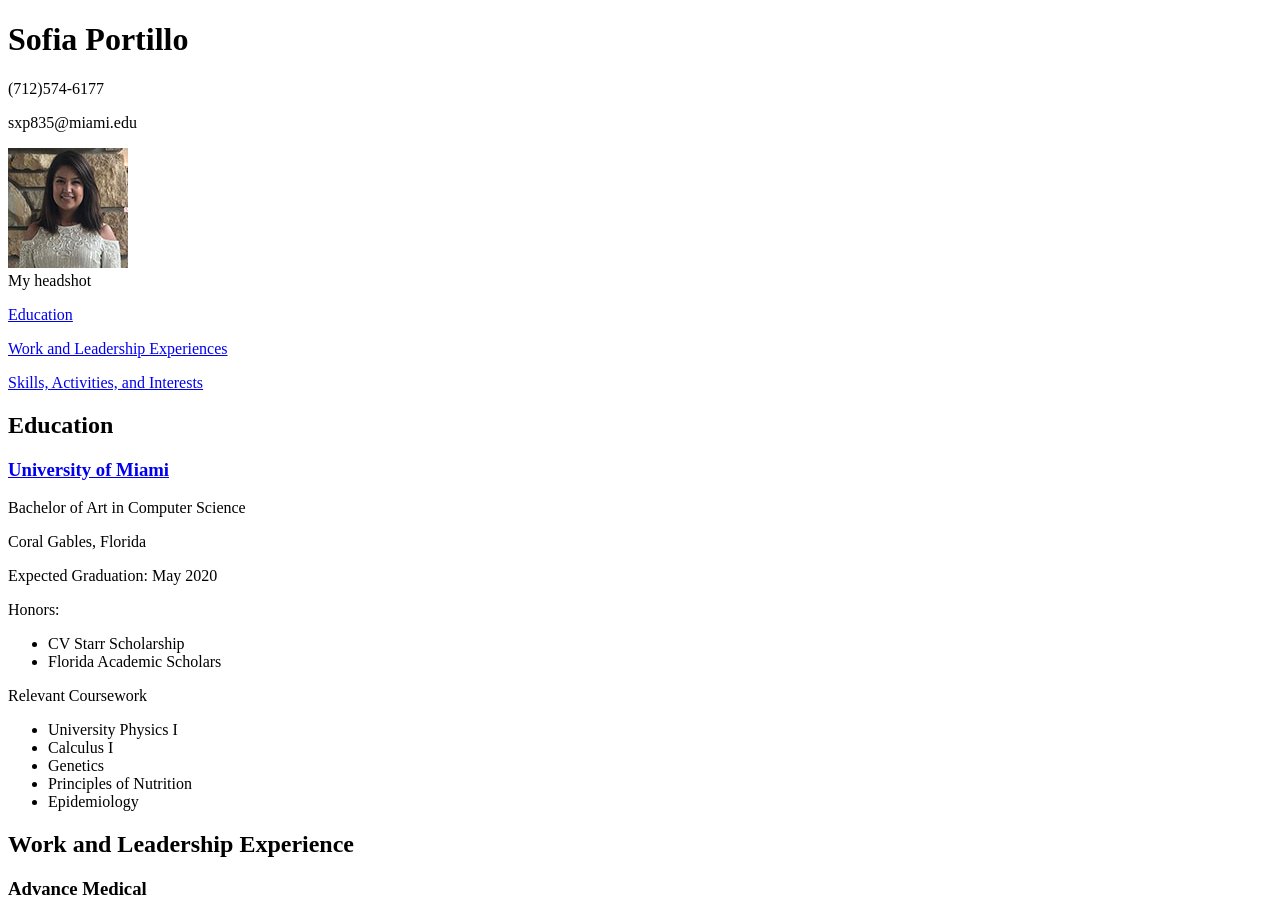
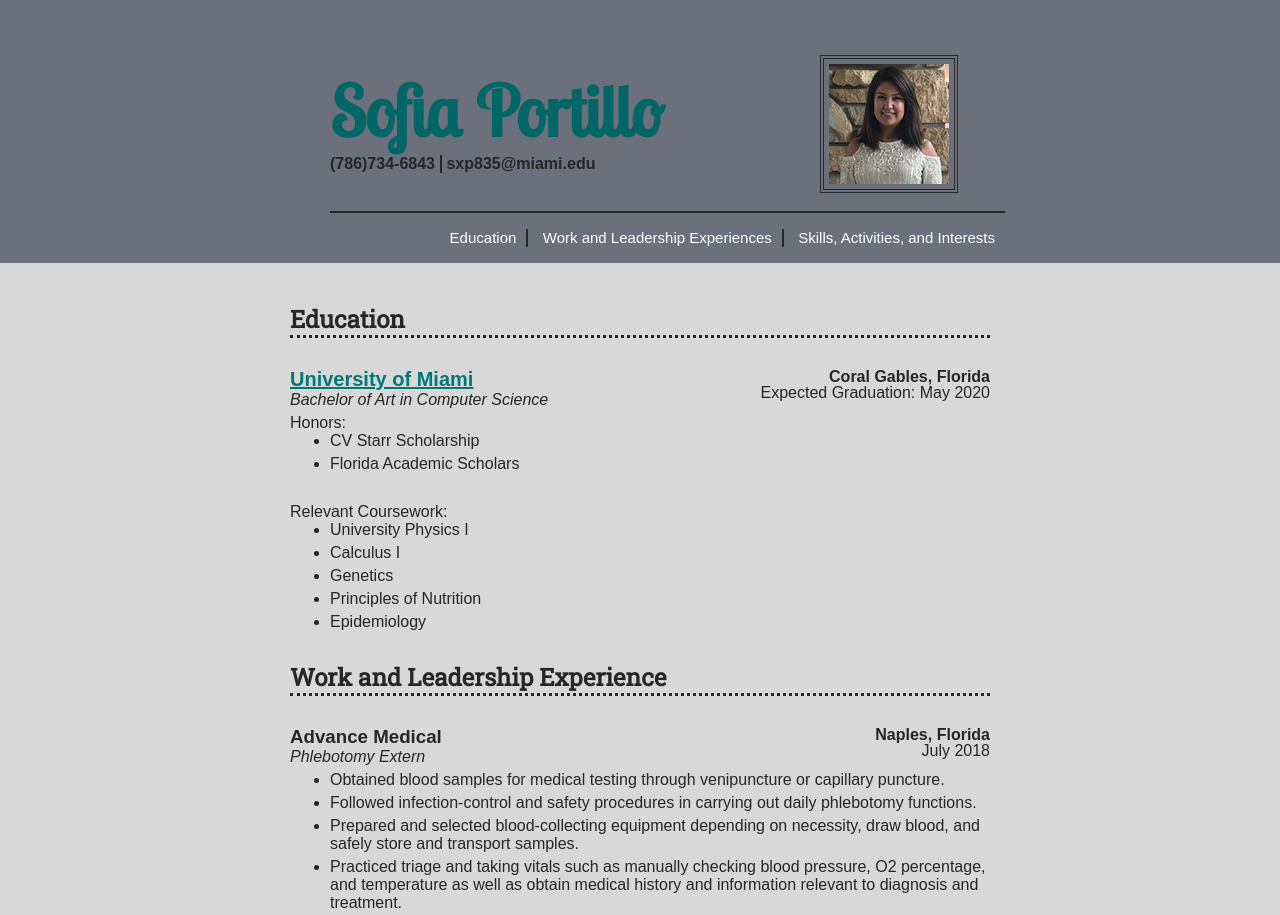
Before and after one commit to Sxp835/Sxp835.github.io, a plain HTML site: page resume.html in a window 1280 px wide. Shown: the top 915 px of the page. Drawn offline with Linux system fonts and the light colour scheme; a web font is replaced by a local one.

Commit message:
Add files via upload

```diff
--- /dev/null
+++ b/css/style.css
@@ -0,0 +1,214 @@
+@import url('https://fonts.googleapis.com/css?family=Lobster+Two|Roboto+Slab|Sawarabi+Mincho');
+
+body {
+    font-size: 16px;
+    font-family: "sawarabi mincho", "Arial", sans-serif;
+    color: rgb(38,38,38);
+    background-color: #d8d8d8;
+    margin:0;
+}
+
+header {
+    max-width: 960px;
+    min-width: 850px;
+    margin: 0 auto;
+    position: relative;
+    display: grid;
+    grid-template-columns: 2.2fr 1fr;
+}
+
+.header {
+    background-color: rgb(108,111,124);
+    min-width: 850px;
+}
+
+h2 {
+    font-family: "roboto slab", "Times New Roman", serif;
+    border-bottom: dotted 3px rgb(38,38,38);
+    margin-top: 30px;
+    margin-bottom: 30px;
+}
+
+.container {
+    max-width: 700px;
+    min-width: 530px;
+    margin: 0 auto;
+}
+
+header div p {
+    display: inline-block;
+    margin-bottom: 90px;
+    margin-top: 0;
+}
+
+#phone-number {
+    font-weight: bold;
+    border-right: solid 2px rgb(38,38,38);
+    padding-right: 5px;
+}
+
+#email {
+    font-weight: bold;
+}
+
+main {
+    margin-top: 40px;
+}
+
+header div {
+    margin-top: 20px;
+    margin-left: 170px;
+
+}
+
+h1 {
+    font-size: 70px;
+    margin-bottom: 0;
+    color: rgb(0,102,102);
+    font-family: "lobster two", "times new roman", serif;
+}
+
+h3 a {
+    font-size: 20px;
+}
+
+img {
+    border: double 4.5px rgb(38,38,38);
+    padding: 5px;
+    margin-top: 55px;
+}
+
+nav {
+    grid-column: 1 / -1;
+    grid-row: 2;
+    position:absolute;
+    right: 75px;
+    bottom:0;
+    margin-right: 40px;
+    border-top: solid 2px rgb(38,38,38);
+    padding-left: 110px;
+}
+
+nav p {
+    display: inline-block;
+    border-right: solid 2px rgb(38,38,38);
+    margin-left:10px;
+    margin-right: 0;
+}
+
+nav p a {
+    margin: 0 10px 0 0;
+}
+
+.last {
+    border: none;
+}
+
+a {
+    color: rgb(0,120,120);
+    font-size: 15px;
+    margin-right: 50px;
+}
+
+a:visited {
+    color: rgb(0,120,120);
+}
+
+a:hover {
+    color: rgb(0,51,51);
+}
+
+a:active {
+    color: lightblue;
+}
+
+nav a {
+    color: white;
+    text-decoration: none;
+}
+
+nav a:visited {
+    color:white;
+}
+
+nav a:hover {
+    color: rgb(0,51,51);
+}
+
+nav a:active {
+    color: lightblue;
+}
+
+article {
+    position: relative;
+}
+
+.location {
+    position: absolute;
+    top: 0;
+    right: 0;
+    margin: 0;
+    font-weight: bold;
+}
+
+.date {
+    position: absolute;
+    top: 1em;
+    right: 0;
+    margin: 0;
+}
+
+.company {
+    margin: 0;
+}
+
+.position {
+    margin: 0;
+    padding-bottom: 5px;
+    font-style: italic;
+}
+
+.list {
+    margin: 0;
+}
+
+ul {
+    margin: 0 0 30px;
+}
+
+ul li {
+    margin-bottom: 5px;
+}
+
+.grid2 article {
+    border-left: solid 1px rgb(38,38,38);
+    padding-left: 10px;
+}
+
+#article1 {
+    border-left: none;
+}
+
+article {
+    margin-bottom: 20px;
+}
+
+#article1 {
+    grid-area: article1;
+}
+
+#article2 {
+    grid-area: article2;
+}
+
+#article3 {
+    grid-area: article3;
+}
+
+.grid2 {
+    display: grid;
+    grid-template-columns:1fr 1fr 1fr;
+    grid-template-areas:
+    " article1 article2 article3";
+
+}
--- a/resume.html
+++ b/resume.html
@@ -3,43 +3,49 @@
     <head>
 
         <meta charset="UTF-8" />
-        <title>Resume</title>
+        <title>Sofia Portillo</title>
+        <link href="css/style.css" rel="stylesheet"/>
 
     </head>
 
 
 
     <body>
+
+        <div class="header">
             <header>
+                <div>
                     <h1>Sofia Portillo</h1>
-            <p>(712)574-6177 </p>
-            <p>sxp835@miami.edu</p>
-            <img src="headshot.jpg" alt="Sofia Portillo headshot" />
-            <aside>My headshot</aside>
-        </header>
+                    <p  id="phone-number">(786)734-6843 </p>
+                    <p  id="email">sxp835@miami.edu</p>
+                </div>
+                <img src="image/headshot.jpg" alt="Sofia Portillo headshot" />
 
                 <nav>
                     <p><a href="#education">Education </a></p>
                     <p><a href="#work">Work and Leadership Experiences</a></p>
-            <p><a href="#skills">Skills, Activities, and Interests</a></p>
+                    <p class="last"><a href="#skills">Skills, Activities, and Interests</a></p>
                 </nav>
+            </header>
+        </div>
 
         <main>
+            <div class="container">
 
                 <section>
+
                     <h2 id="education">Education</h2>
-
                     <article>
-                    <h3><a href="https://welcome.miami.edu">University of Miami</a></h3>
-                    <p>Bachelor of Art in Computer Science</p>
-                    <p>Coral Gables, Florida</p>
-                    <p>Expected Graduation: May 2020</p>
-                    <p>Honors:</p>
+                        <h3 class="company"><a href="https://welcome.miami.edu">University of Miami</a></h3>
+                        <p class="position">Bachelor of Art in Computer Science</p>
+                        <p class="location">Coral Gables, Florida</p>
+                        <p class="date">Expected Graduation: May 2020</p>
+                        <p class="list">Honors:</p>
                         <ul>
                             <li>CV Starr Scholarship</li>
                             <li>Florida Academic Scholars</li>
                         </ul>
-                    <p>Relevant Coursework</p>
+                        <p class="list">Relevant Coursework:</p>
                         <ul>
                             <li>University Physics I</li>
                             <li>Calculus I</li>
@@ -48,17 +54,15 @@
                             <li>Epidemiology</li>
                         </ul>
                     </article>
-
                 </section>
 
                 <section>
                     <h2 id="work">Work and Leadership Experience</h2>
-
                     <article>
-                    <h3>Advance Medical</h3>
-                    <p>Phlebotomy Extern</p>
-                    <p>Naples, Florida</p>
-                    <p>July 2018</p>
+                        <h3 class="company">Advance Medical</h3>
+                        <p class="position">Phlebotomy Extern</p>
+                        <p class="location">Naples, Florida</p>
+                        <p class="date">July 2018</p>
                         <ul>
                             <li>Obtained blood samples for medical testing through venipuncture or capillary puncture.</li>
                             <li>Followed infection-control and safety procedures in carrying out daily phlebotomy functions.</li>
@@ -68,10 +72,10 @@
                     </article>
 
                     <article>
-                    <h3>Science Olympiad</h3>
-                    <p>Team Liaison</p>
-                    <p>Coral Gables, Florida</p>
-                    <p>February 2018</p>
+                        <h3 class="company">Science Olympiad</h3>
+                        <p class="position">Team Liaison</p>
+                        <p class="location">Coral Gables, Florida</p>
+                        <p class="date">February 2018</p>
                         <ul>
                             <li>Served as a resource for a competing team with any questions or concerns.</li>
                             <li>Ensured contestants arrived at competitions in which they were competing by either guiding them in a provided map or walking them at their appointed times.</li>
@@ -80,10 +84,10 @@
                     </article>
 
                     <article>
-                    <h3>China Express</h3>
-                    <p>Delivery Driver</p>
-                    <p>Cape Coral, Florida</p>
-                    <p>May 2016 - present</p>
+                        <h3 class="company">China Express</h3>
+                        <p class="position">Delivery Driver</p>
+                        <p class="location">Cape Coral, Florida</p>
+                        <p class="date">May 2016 - present</p>
                         <ul>
                             <li>Operate delivery vehicle in safe and efficient manner.</li>
                             <li>Handle customer payments and calculated change and tips.</li>
@@ -93,40 +97,41 @@
                     </article>
                 </section>
 
-
                 <section>
                     <h2 id="skills">Skills, Activities, and Interests</h2>
-
-                  <article>
-                  <h3>Languages:</h3>
+                    <div class="grid2">
+                        <article id="article1">
+                            <h3 class="list">Skills:</h3>
                             <ul>
+                                <li>Java</li>
+                                <li>Photoshop</li>
+                                <li>Illustrator</li>
                                 <li>Fluent in Spanish</li>
                             </ul>
                         </article>
 
-                  <article>
-                  <h3>Technical skills:</h3>
+                        <article id="article2">
+                            <h3 class="list">Titles:</h3>
                             <ul>
-                      <li>Java</li>
-                      <li>Photoshop</li>
-                      <li>Illustrator</li>
+                                <li>Counselor at <a href="https://campkesem.org">CampKesem</a></li>
+                                <li>Certified Phlebotomist</li>
+                                <li>DCF state certified in childcare</li>
                             </ul>
                         </article>
 
-                  <article>
-                  <h3>Activities:</h3>
-                      <ul>
-                          <li>Counselor at <a href="https://campkesem.org">CampKesem</a></li>
-                      </ul>
-                  <h3>Interests:</h3>
+                        <article id="article3">
+                            <h3 class="list">Interests:</h3>
                             <ul>
                                 <li>Reading for personal benefit</li>
                                 <li>Traveling</li>
                                 <li>Drawing</li>
                             </ul>
                         </article>
+                    </div>
                 </section>
+            </div>
         </main>
+
 
     </body>
 
```
Also changed, not shown: image/headshot.jpg (added). Lines whose indentation alone changed are shown as unchanged.
